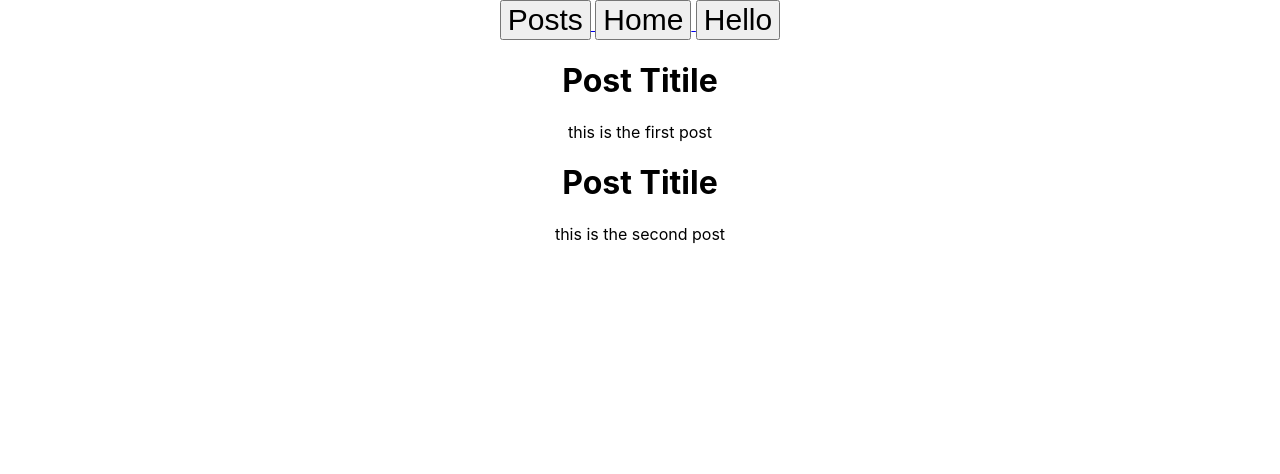
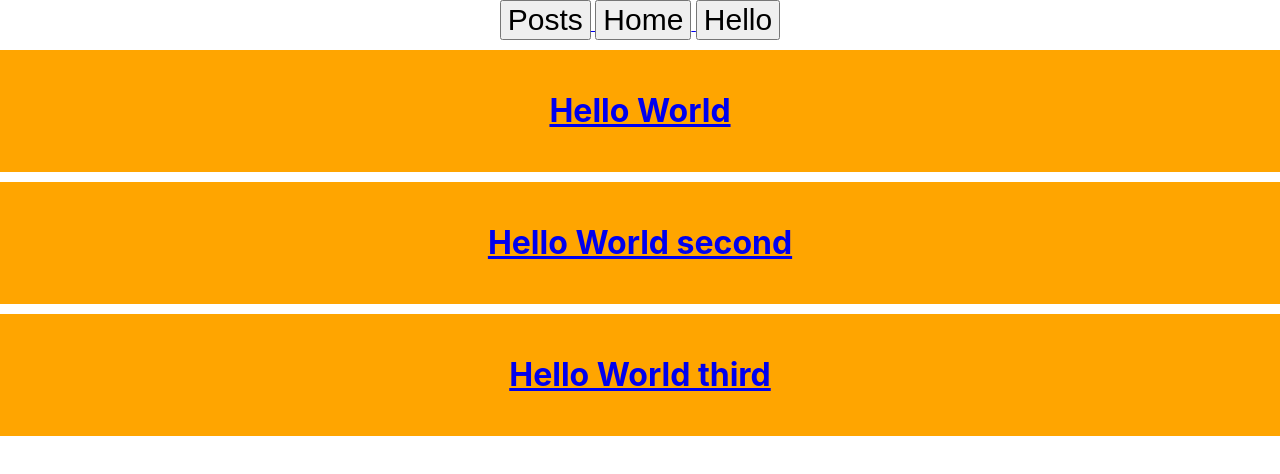
Before and after one commit to mohamadAlrimi/Multiple-Pages-Web-App, a React (Create React App) app: page /Posts in a window 1280 px wide. Shown: the top 474 px of the page. Built offline with nearby package versions, Linux system fonts and the light colour scheme.

Commit message:
Daynamic Routes

```diff
--- a/src/App.js
+++ b/src/App.js
@@ -4,6 +4,7 @@ import { Route, Routes ,Link} from "react-router-dom";
 import { Hello } from "./Hello";
 import { Home } from "./Home";
 import PostsList from "./PostsList"
+import PostDetails from "./PostDetails";
 
 
 function App() {
@@ -12,6 +13,7 @@ function App() {
       <div>
         {" "}
         <Link to = "/Posts">  <button style={{fontSize :"30px"}}>Posts </button></Link>
+
         <Link to ="/home"> <button style={{fontSize :"30px"}}>Home </button></Link>
        <Link to= "/hello">  <button style={{fontSize :"30px"}}>Hello</button></Link>
 
@@ -37,6 +39,7 @@ function App() {
         <Route path="/home" element={<Home />} />
         <Route path="/Posts" element={<PostsList />} />
         <Route path="/hello" element={<Hello />} />
+        <Route path="/postDetails/:postId" element={<PostDetails />} />
       </Routes>
     </div>
   );
--- /dev/null
+++ b/src/PostDetails.js
@@ -0,0 +1,10 @@
+import { useParams } from "react-router-dom"
+export default function PostDetails ({title ,body}){
+    const {postId} = useParams();
+    console.log(postId)
+    return(<>
+    <h1>post details</h1>
+    <h1>{title}</h1>
+    <p>{body}</p>
+    </>)
+}
--- a/src/PostsList.js
+++ b/src/PostsList.js
@@ -1,12 +1,28 @@
+import { Link } from "react-router-dom"
+let posts = [
+    {
+        id : 1,
+        title:"Hello World",
+        body :"this is for the first post"
+    } ,
+    {
+        id : 2,
+        title:"Hello World second",
+        body :"this is for the second post"
+    } ,
+    {
+        id : 3,
+        title:"Hello World third ",
+        body :"this is for the third post"
+    }
+]
 export default function PostsList(){
-    return(<>
+    let postsList = posts.map((post)=>{
+        return(  <Link to= "/postDetails" key={post.id} > <div  style={{background:"orange" ,padding:"20px", marginTop:"10px"}}><h1>{post.title}</h1></div> </Link> )
+    })
+    return(
     <div>
-        <h1>Post Titile</h1>
-        <p>this is the first post</p>
+     {postsList}
     </div>
-    <div>
-        <h1>Post Titile</h1>
-        <p>this is the second post</p>
-    </div>
-    </>)
+    )
 }
```
